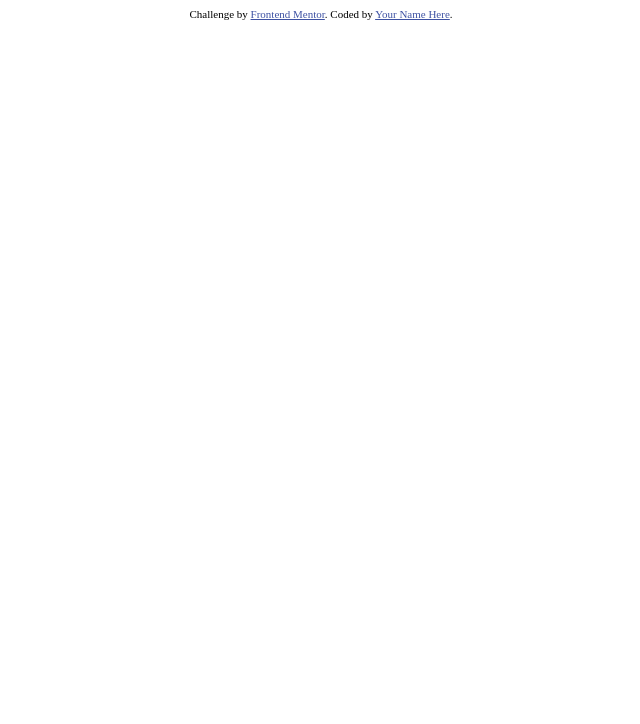
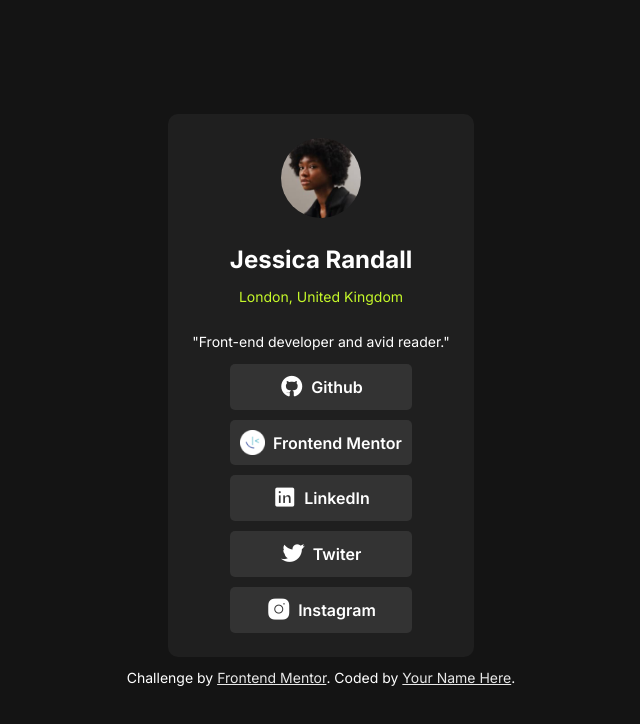
Before and after one commit to NitiemaDev/social-link-project, a plain HTML site: page index.html in a window 1280 px wide. Shown: the whole page, without its empty margins (319-959 px from the left). Drawn offline with nearby package versions, Linux system fonts and the light colour scheme.

Commit message:
Finalisation du projet et readction du README

```diff
--- a/index.html
+++ b/index.html
@@ -6,15 +6,52 @@
 
   <link rel="icon" type="image/png" sizes="32x32" href="./assets/images/favicon-32x32.png">
 
+  <!-- remixe icon cdn link -->
+  <link rel="stylesheet" href="https://cdnjs.cloudflare.com/ajax/libs/remixicon/4.6.0/remixicon.css" integrity="sha512-kJlvECunwXftkPwyvHbclArO8wszgBGisiLeuDFwNM8ws+wKIw0sv1os3ClWZOcrEB2eRXULYUsm8OVRGJKwGA==" crossorigin="anonymous" referrerpolicy="no-referrer" />
+  <link rel="stylesheet" href="style.css">
   <title>Frontend Mentor | Social links profile</title>
 
-  <!-- Feel free to remove these styles or customise in your own stylesheet 👍 -->
-  <style>
-    .attribution { font-size: 11px; text-align: center; }
-    .attribution a { color: hsl(228, 45%, 44%); }
-  </style>
 </head>
 <body>
+
+
+  <div class="profil-card">
+    <div class="profil-image">
+      <img src="./assets/images/avatar-jessica.jpeg" alt="Jessica profil image">
+    </div>
+
+    <div class="profil-info">
+      <h1>Jessica Randall</h1>
+      <p>London, United Kingdom</p>
+    </div>
+
+    <p class="profession">
+      "Front-end developer and avid reader."
+    </p>
+
+    <div class="social-links">
+      <a href="#">
+        <i class="ri-github-fill"></i>
+        Github
+      </a>
+      <a href="#">
+        <img src="./assets/images/favicon-32x32.png" alt="frontend mentor logo">
+        Frontend Mentor
+      </a>
+      <a href="#">
+        <i class="ri-linkedin-box-fill"></i>
+        LinkedIn
+      </a>
+      <a href="#">
+        <i class="ri-twitter-fill"></i>
+        Twiter
+      </a>
+      <a href="#">
+        <i class="ri-instagram-fill"></i>
+        Instagram
+      </a>
+    </div>
+  </div>
 
 
   <div class="attribution">
--- a/style.css
+++ b/style.css
@@ -0,0 +1,136 @@
+@import url('https://fonts.googleapis.com/css2?family=Figtree:ital,wght@0,300..900;1,300..900&family=Inter:ital,opsz,wght@0,14..32,100..900;1,14..32,100..900&family=Montserrat:ital,wght@0,100..900;1,100..900&family=Outfit:wght@100..900&display=swap');
+
+* {
+    margin: 0;
+    padding: 0;
+    box-sizing: border-box;
+    font-family: 'Inter', sans-serif;
+}
+
+body {
+    background:  hsl(0, 0%, 8%);
+    min-height: 100vh;
+    display: flex;
+    flex-direction: column;
+    justify-content: center;
+    align-items: center;
+}
+
+
+h1, p {
+    text-align: center;
+    line-height: 150%;
+    color: #fff;
+}
+a {
+    color: #fff;
+}
+
+h1 {
+    font-size: 24px;
+    font-weight: bolder;
+}
+
+p {
+    font-size: 14px;
+}
+
+.profession {
+    margin-bottom: 12px;
+}
+
+
+.profil-card {
+    max-width: 384px;
+    background: hsl(0, 0%, 12%);
+    padding: 24px;
+    display: flex;
+    flex-direction: column;
+    align-items: center;
+    border-radius: 10px;
+}
+
+.profil-card .profil-image{
+    width: 80px;
+    height: 80px;
+    border-radius: 50%;
+    overflow: hidden;
+}
+
+.profil-card .profil-image img{
+    width: 100%;
+    height: 100%;
+    object-fit: cover;
+}
+
+.profil-card .profil-info {
+    margin: 24px 0;
+}
+
+.profil-card .profil-info h1{
+    margin-bottom: 8px;
+}
+
+.profil-card .profil-info p {
+    color:  hsl(75, 94%, 57%);
+}
+
+.profil-card .social-links {
+    display: flex;
+    flex-direction: column;
+    align-items: center;
+    gap: 10px;
+}
+
+.profil-card .social-links a {
+    display: block;
+    width: 100%;
+    padding: 10px;
+    text-align: center;
+    text-decoration: none;
+    background: hsl(0, 0%, 20%);
+    border-radius: 5px;
+    display: flex;
+    align-items: center;
+    justify-content: center;
+    gap: 8px;
+    font-size: 16px;
+    font-weight: 600;
+    transition: 0.2s ease;
+}
+
+.profil-card .social-links i{
+    font-size: 24px;
+}
+.profil-card .social-links img{
+    width: 25px;
+    height: 25px;
+}
+
+.profil-card .social-links a:hover {
+    background: hsl(75, 94%, 57%);
+    color: hsl(0, 0%, 8%);
+}
+
+
+
+
+
+/* Responsive mode */
+@media screen and (max-width: 375px) {
+    .profil-card{
+        max-width: 90%;
+    }
+}
+
+
+
+.attribution {
+    font-size: 14px;
+    text-align: center;
+    color: #fff;
+    margin-top: 12px;
+}
+.attribution a {
+    color: hsl(0, 0%, 91%);
+}
```
Also changed, not shown: screenshots/profil-card-desktop.png (added), screenshots/profil-card-hover.png (added), screenshots/profil-card-mobile.png (added), 1 other file.
